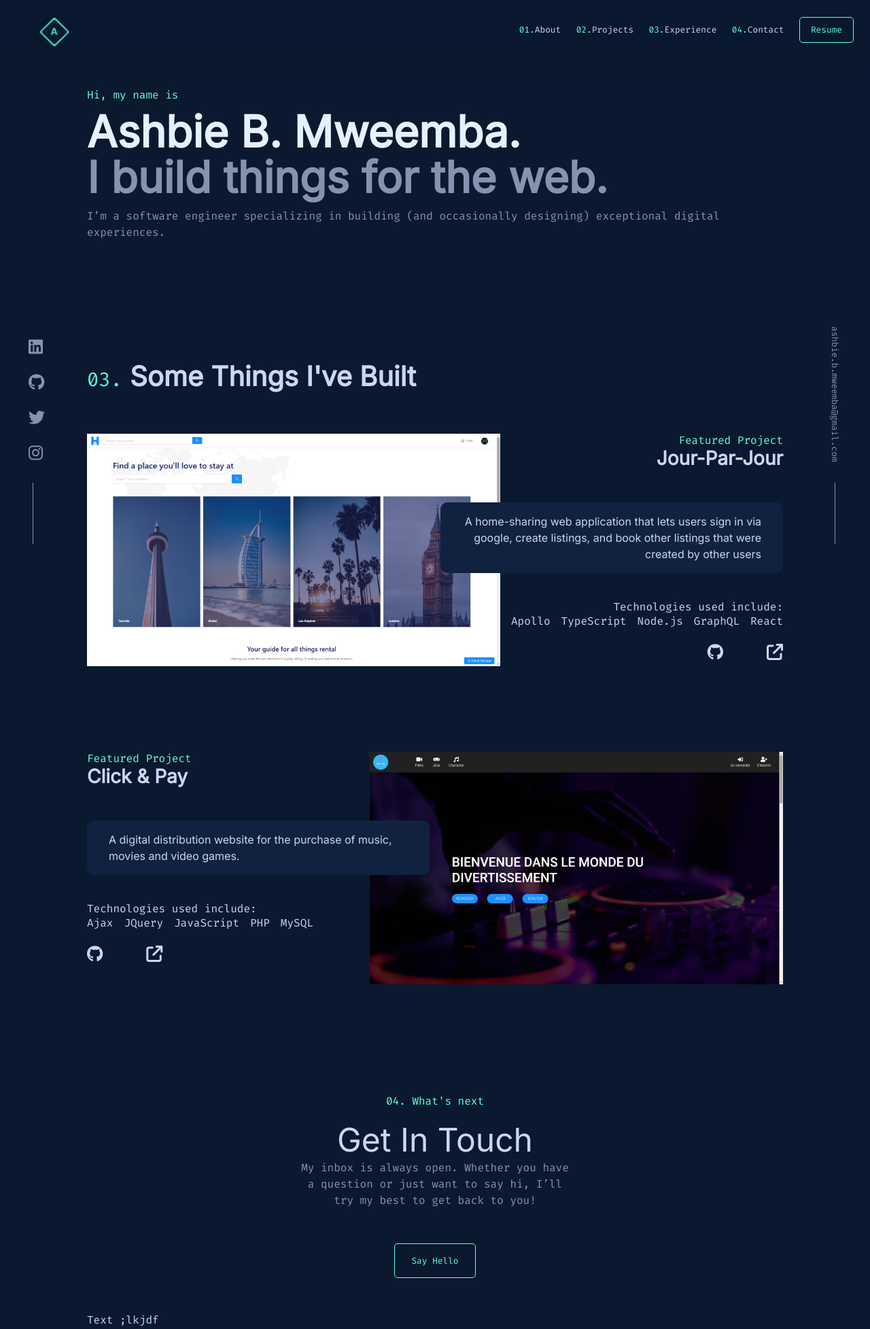
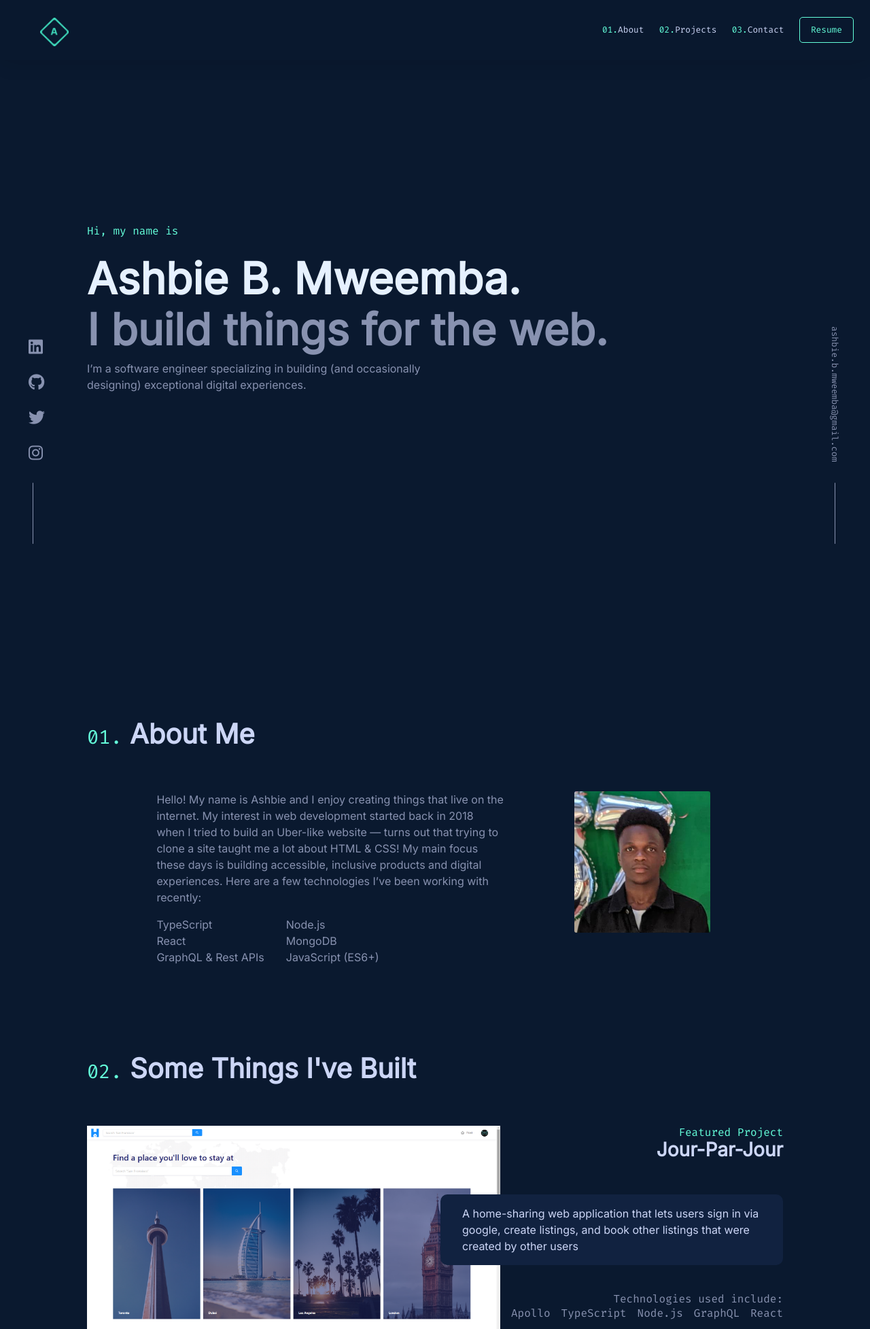
Before and after one commit to ashbie/simple-portfolio, a PHP site: page /test.html in a window 1280 px wide. Shown: the top 1955 px of the page at 68% size. Run offline with PHP 8.4, Linux system fonts and the light colour scheme; some libraries are stand-ins or nearby versions.

Commit message:
add about me section. Experience section left

```diff
--- a/resume.html
+++ b/resume.html
@@ -14,7 +14,7 @@
 
 <body  style="margin: 0; padding: 0;">
 
-   <iframe src="(English)AshbieBMweemba---Resume.pdf"
+   <iframe src="AshbieBMweemba---Resume(en).pdf"
 
    frameborder="0"
    background-color="0xFF333333"
--- a/test.css
+++ b/test.css
@@ -74,7 +74,14 @@
 
   /* intro styles */
   #intro {
-    padding-bottom: 10rem;
+    height: 100vh;
+    /* display: flex;
+    flex-direction: column;
+    justify-content: center; */
+    /*padding-bottom: 10rem;*/
+  }
+  #intro .percent {
+    height: 25vh;
   }
   #intro p {
     /* Rem (short for “root-em”) units dictate an element's font size relative to the size of the root element. By default, most browsers use a font size value of 16px. So, if the root element is 16px, an element with the value 1rem will also equal 16px. */
@@ -90,8 +97,10 @@
     color: var(--white);
     font-weight: 600;
     display: block;
-    margin-top: 16px;
+    margin-top: 2rem;
+    margin-bottom: 1.5rem;
     line-height: 0.8;
+
   }
   #intro h2 {
     font-size: 4rem;
@@ -103,6 +112,8 @@
   }
   #intro .software-engineer {
     color: var(--dk_grey);
+    max-width: 50%;
+    font-family: var(--sans);
   }
 
   /* contact_me styles */
@@ -119,13 +130,18 @@
     color: var(--lt_grey);
     font-size: 3rem;
     font-family: var(--sans);
+    font-weight: 700;
+    padding-bottom: 1rem;
   }
   #contact_me .message {
     color: var(--dk_grey);
-    font-family: var(--mono);
+    font-family: var(--sans);
   }
   #contact_me p:last-child {
     margin-top: 4rem;
+  }
+  #contact_me .percent {
+    height: 30vh;
   }
 
    /* ***************************************************************
@@ -168,13 +184,13 @@
     flex-flow: row nowrap;
     left: 0;
     padding-left: 2.2rem;
-    box-shadow: 0 0 3px 10px var(--dark-navy);
-    z-index: 5;
+
+    /* z-index: 5; */
 
     /* From https://css.glass */
     background: rgba(10, 25, 47, 0.86);
     box-shadow: 0 4px 30px rgba(0, 0, 0, 0.1);
-    backdrop-filter: blur(90px);
+     backdrop-filter: blur(90px);
     -webkit-backdrop-filter: blur(20px);
 
   }
@@ -332,10 +344,21 @@
    /* ******************************************************************
                     Projects
   ********************************************************************* */
+  #projects {
+    padding-top: 8rem;
+  }
 #projects h2 {
   font-size: 2.5rem;
 }
-
+.numbers-section {
+  color: var(--green);
+  font-size: 1.8rem;
+  font-weight: 400;
+  font-family: var(--mono);
+}
+#projects .project-description {
+  text-align: left;
+}
 
 
 
@@ -380,6 +404,47 @@
   }
 
 
+     /* ******************************************************************
+                    About-Me --- universal
+  ********************************************************************* */
+  #about_me {
+    padding-top: 8rem;
+  }
+  .section_heading {
+    font-size: 2.5rem;
+    margin-bottom: calc(2.5rem * 1.5);
+    font-family: var(--sans);
+    font-weight: 700;
+    color: var(--lt_grey);
+  }
+  .text {
+    font-family: var(--sans);
+    color: var(--dk_grey);
+    padding: 0;
+
+  }
+  #technologies {
+    display: flex;
+    flex-direction: row;
+    gap: 2rem;
+    font-family: var(--sans);
+    color: var(--dk_grey);
+  }
+  #about_me .grid-about-me {
+    display: grid;
+    grid-template-columns: repeat(10, 1fr);
+  }
+  #about_me .grid-text {
+    grid-column: 2/7;
+  }
+  #about_me .grid-img {
+    grid-column: 8/11;
+  }
+  #about_me .grid-about-me .grid-img img {
+    max-width: 200px;
+    border-radius: 3px;
+    /* opacity: 0.2; */
+  }
 
 
      /* ******************************************************************
@@ -606,14 +737,13 @@
 
     display:flex;
     flex-direction: row;
-    gap: 4rem;
-    justify-content: flex-start;
+    gap: 2rem;
     font-size: 1.5rem;
     margin: 1rem 0;
   }
-  img {
+  /* img {
     backgro: #64ffda;
-  }
+  } */
   .technologies-list{
     display:flex;
     flex-direction: row nowrap;
@@ -621,6 +751,7 @@
 
     justify-content: flex-end;
     font-size: 1rem;
+    color: var(--dk_grey);
   }
   #clicknpay-tech {
     display:flex;
@@ -650,12 +781,7 @@
     font-family: var(--sans);
     font-weight: 600;
   }
-  .numbers-section {
-    color: var(--green);
-    font-size: 1.8rem;
-    font-weight: 400;
-    font-family: var(--mono);
-  }
+
   #projects h2 {
     font-size: 2.5rem;
     margin-bottom: calc(2.5rem * 1.5);
@@ -676,6 +802,7 @@
   #projects h4 {
     font-size: 1rem;
     margin: 0;
+    color: var(--dk_grey);
   }
   #grid-image-jpj {
     grid-column: 1/7;
--- a/test.html
+++ b/test.html
@@ -38,14 +38,14 @@
   <!-- How that lady did her navbar -->
 
 
-
+      <div class="click-out"></div>
       <ul id="the-ul" class="nav-menu">
 
-          <li class="nav-item"><a href="#about" class="nav-link"><span class="numbers">01.</span>About</a></li>
+          <li class="nav-item"><a href="#about_me" class="nav-link"><span class="numbers">01.</span>About</a></li>
           <li class="nav-item"><a href="#projects" class="nav-link"><span class="numbers">02.</span>Projects</a></li>
-          <li class="nav-item"><a href="#experience" class="nav-link"><span class="numbers">03.</span>Experience</a></li>
-          <li class="nav-item"><a href="#contact_me" class="nav-link"><span class="numbers">04.</span>Contact</a></li>
-          <li class="nav-item"><a href="/resume" target="_blank" class="bttn" id="resume-bttn">Resume</a></li>
+          <!-- <li class="nav-item"><a href="#experience" class="nav-link"><span class="numbers">03.</span>Experience</a></li> -->
+          <li class="nav-item"><a href="#contact_me" class="nav-link"><span class="numbers">03.</span>Contact</a></li>
+          <li class="nav-item"><a href="resume.html" target="_blank" class="bttn" id="resume-bttn">Resume</a></li>
 
       </ul>
       <div class="hamburger">
@@ -80,6 +80,7 @@
   </nav>
 
   <section id="intro">
+    <div class="percent"></div>
     <p class="name">Hi, my name is <span>Ashbie B. Mweemba.</span></p>
 
     <h2>I build things for the web.</h2>
@@ -87,10 +88,48 @@
     <p class="software-engineer">I’m a software engineer specializing in building (and occasionally designing) exceptional digital experiences.</p>
   </section>
 
+  <section id="about_me">
+    <h2 class="section_heading"><span class="numbers-section">01.</span> About Me</h2>
+    <span class="grid-about-me">
+      <div class="grid-text" >
+        <p class="text">
+          Hello! My name is Ashbie and I enjoy creating things that live on
+          the internet. My interest in web development started back in 2018
+          when I tried to build an Uber-like website — turns out that trying
+          to clone a site taught me a lot about HTML &amp; CSS! My main
+          focus these days is building accessible, inclusive products and
+          digital experiences. Here are a few technologies I’ve been working
+          with recently:
+        </p>
 
+        <span id="technologies">
+          <ul class="ul_1">
+            <li>TypeScript</li>
+            <li>React</li>
+            <li>GraphQL &amp; Rest APIs</li>
+          </ul>
+
+          <ul class="ul_2">
+            <li>Node.js</li>
+            <li>MongoDB</li>
+            <li>JavaScript (ES6+)</li>
+          </ul>
+        </span>
+      </div>
+      <div class="grid-img">
+
+        <img src="assets/img/face.jpeg" alt="image of Ashbie">
+
+      </div>
+    </span>
+  </section>
+
+  <section id="experience">
+
+  </section>
 
   <section id="projects">
-    <h2><span class="numbers-section">03.</span> Some Things I've Built</h2>
+    <h2><span class="numbers-section">02.</span> Some Things I've Built</h2>
     <article>
       <div id="grid-text-jpj" class="project-grid-text">
         <h4 class="featured-project">Featured Project</h4>
@@ -112,7 +151,7 @@
           <li>GraphQL</li>
           <li>React</li>
         </ul>
-        <span id="desktop-links">
+        <span id="desktop-links" class="grid-icon-links">
           <a href="https://github.com/ashbie/airbnb-clone" target="_blank"  >
             <span class="fa-brands fa-github"></span></a>
             <a href="https://jour-par-jour.herokuapp.com/" target="_blank"  >
@@ -180,7 +219,8 @@
 
 
   <section id="contact_me">
-    <p class="whats_next">04. What's next</p>
+    <div class="percent"></div>
+    <p class="whats_next">03. What's next</p>
 
     <h2>Get In Touch</h2>
 
@@ -189,168 +229,7 @@
 
   </section>
 
-  <p>Text ;lkjdf</p>
-  <p>Text ;lkjdf</p>
-  <p>Text ;lkjdf</p>
-  <p>Text ;lkjdf</p>
-  <p>Text ;lkjdf</p>
-  <p>Text ;lkjdf</p>
-  <p>Text ;lkjdf</p>
-  <p>Text ;lkjdf</p>
-  <p>Text ;lkjdf</p>
-  <p>Text ;lkjdf</p>
-  <p>Text ;lkjdf</p>
-  <p>Text ;lkjdf</p>
-  <p>Text ;lkjdf</p>
-  <p>Text ;lkjdf</p>
-  <p>Text ;lkjdf</p>
-  <p>Text ;lkjdf</p>
-  <p>Text ;lkjdf</p>
-  <p>Text ;lkjdf</p>
-  <p>Text ;lkjdf</p>
-  <p>Text ;lkjdf</p>
-  <p>Text ;lkjdf</p>
-  <p>Text ;lkjdf</p>
-  <p>Text ;lkjdf</p>
-  <p>Text ;lkjdf</p>
-  <p>Text ;lkjdf</p>
-  <p>Text ;lkjdf</p>
-  <p>Text ;lkjdf</p>
-  <p>Text ;lkjdf</p>
-  <p>Text ;lkjdf</p>
-  <p>Text ;lkjdf</p>
-  <p>Text ;lkjdf</p>
-  <p>Text ;lkjdf</p>
-  <p>Text ;lkjdf</p>
-  <p>Text ;lkjdf</p>
-  <p>Text ;lkjdf</p>
-  <p>Text ;lkjdf</p>
-  <p>Text ;lkjdf</p>
-  <p>Text ;lkjdf</p>
-  <p>Text ;lkjdf</p>
-  <p>Text ;lkjdf</p>
-  <p>Text ;lkjdf</p>
-  <p>Text ;lkjdf</p>
-  <p>Text ;lkjdf</p>
-  <p>Text ;lkjdf</p>
-  <p>Text ;lkjdf</p>
-  <p>Text ;lkjdf</p>
-  <p>Text ;lkjdf</p>
-  <p>Text ;lkjdf</p>
-  <p>Text ;lkjdf</p>
-  <p>Text ;lkjdf</p>
-  <p>Text ;lkjdf</p>
-  <p>Text ;lkjdf</p>
-  <p>Text ;lkjdf</p>
-  <p>Text ;lkjdf</p>
-  <p>Text ;lkjdf</p>
-  <p>Text ;lkjdf</p>
-  <p>Text ;lkjdf</p>
-  <p>Text ;lkjdf</p>
-  <p>Text ;lkjdf</p>
-  <p>Text ;lkjdf</p>
-  <p>Text ;lkjdf</p>
-  <p>Text ;lkjdf</p>
-  <p>Text ;lkjdf</p>
-  <p>Text ;lkjdf</p>
-  <p>Text ;lkjdf</p>
-  <p>Text ;lkjdf</p>
-  <p>Text ;lkjdf</p>
-  <p>Text ;lkjdf</p>
-  <p>Text ;lkjdf</p>
-  <p>Text ;lkjdf</p>
-  <p>Text ;lkjdf</p>
-  <p>Text ;lkjdf</p>
-  <p>Text ;lkjdf</p>
-  <p>Text ;lkjdf</p>
-  <p>Text ;lkjdf</p>
-  <p>Text ;lkjdf</p>
-  <p>Text ;lkjdf</p>
-  <p>Text ;lkjdf</p>
-  <p>Text ;lkjdf</p>
-  <p>Text ;lkjdf</p>
-  <p>Text ;lkjdf</p>
-  <p>Text ;lkjdf</p>
-  <p>Text ;lkjdf</p>
-  <p>Text ;lkjdf</p>
-  <p>Text ;lkjdf</p>
-  <p>Text ;lkjdf</p>
-  <p>Text ;lkjdf</p>
-  <p>Text ;lkjdf</p>
-  <p>Text ;lkjdf</p>
-  <p>Text ;lkjdf</p>
-  <p>Text ;lkjdf</p>
-  <p>Text ;lkjdf</p>
-  <p>Text ;lkjdf</p>
-  <p>Text ;lkjdf</p>
-  <p>Text ;lkjdf</p>
-  <p>Text ;lkjdf</p>
-  <p>Text ;lkjdf</p>
-  <p>Text ;lkjdf</p>
-  <p>Text ;lkjdf</p>
-  <p>Text ;lkjdf</p>
-  <p>Text ;lkjdf</p>
-  <p>Text ;lkjdf</p>
-  <p>Text ;lkjdf</p>
-  <p>Text ;lkjdf</p>
-  <p>Text ;lkjdf</p>
-  <p>Text ;lkjdf</p>
-  <p>Text ;lkjdf</p>
-  <p>Text ;lkjdf</p>
-  <p>Text ;lkjdf</p>
-  <p>Text ;lkjdf</p>
-  <p>Text ;lkjdf</p>
-  <p>Text ;lkjdf</p>
-  <p>Text ;lkjdf</p>
-  <p>Text ;lkjdf</p>
-  <p>Text ;lkjdf</p>
-  <p>Text ;lkjdf</p>
-  <p>Text ;lkjdf</p>
-  <p>Text ;lkjdf</p>
-  <p>Text ;lkjdf</p>
-  <p>Text ;lkjdf</p>
-  <p>Text ;lkjdf</p>
-  <p>Text ;lkjdf</p>
-  <p>Text ;lkjdf</p>
-  <p>Text ;lkjdf</p>
-  <p>Text ;lkjdf</p>
-  <p>Text ;lkjdf</p>
-  <p>Text ;lkjdf</p>
-  <p>Text ;lkjdf</p>
-  <p>Text ;lkjdf</p>
-  <p>Text ;lkjdf</p>
-  <p>Text ;lkjdf</p>
-  <p>Text ;lkjdf</p>
-  <p>Text ;lkjdf</p>
-  <p>Text ;lkjdf</p>
-  <p>Text ;lkjdf</p>
-  <p>Text ;lkjdf</p>
-  <p>Text ;lkjdf</p>
-  <p>Text ;lkjdf</p>
-  <p>Text ;lkjdf</p>
-  <p>Text ;lkjdf</p>
-  <p>Text ;lkjdf</p>
-  <p>Text ;lkjdf</p>
-  <p>Text ;lkjdf</p>
-  <p>Text ;lkjdf</p>
-  <p>Text ;lkjdf</p>
-  <p>Text ;lkjdf</p>
-  <p>Text ;lkjdf</p>
-  <p>Text ;lkjdf</p>
-  <p>Text ;lkjdf</p>
-  <p>Text ;lkjdf</p>
-  <p>Text ;lkjdf</p>
-  <p>Text ;lkjdf</p>
-  <p>Text ;lkjdf</p>
-  <p>Text ;lkjdf</p>
-  <p>Text ;lkjdf</p>
-  <p>Text ;lkjdf</p>
-  <p>Text ;lkjdf</p>
-  <p>Text ;lkjdf</p>
-  <p>Text ;lkjdf</p>
-  <p>Text ;lkjdf</p>
-  <p>Text ;lkjdf</p>
-  <p>Text ;lkjdf</p>
+
 
 
 
@@ -376,313 +255,7 @@
   </section>
 </div>
 
-  <!-- <style>
-    /* variables declared here - these are the colors for our pages, as well as the font stacks and sizes. */
 
-:root {
-  --bg_blue: #0: #3edabb;
-  --lt_grey: #ccd6f6;
-  --dk_grey: #8892b0;
-  --txt_bg_blue: #112240;
-  --aqua: #86fbfb;
-  --white: #f7f8fa;
-  --font-size: 1.3rem;
-  --mono: "Fira code", monospace;
-  --sans: "Inter", sans-serif;
-}
-/* border box model: https://css-tricks.com/box-sizing/ */
-html {
-  box-sizing: border-box;
-}
-*,
-*::before,
-*::after {
-  box-sizing: inherit;
-}
-body {
-  padding: 0;
-  margin: 0;
-  font-family: var(--mono);
-  background-color: var(--bg_blue);
-  color: var(--lt_grey);
-}
-h1,
-h2,
-h3 {
-  margin: 0;
-}
-a {
-}
-a:hover {
-  text-decoration: none;
-}
-
-/* intro styles */
-#intro {
-  padding-bottom: 10rem;
-}
-#intro p {
-  /* Rem (short for “root-em”) units dictate an element's font size relative to the size of the root element. By default, most browsers use a font size value of 16px. So, if the root element is 16px, an element with the value 1rem will also equal 16px. */
-  font-size: 1rem;
-}
-#intro .name {
-  font-family: var(--mono);
-  color: var(--green);
-}
-.name span {
-  font-family: var(--sans);
-  font-size: 4rem;
-  color: var(--lt_grey);
-  display: block;
-}
-#intro h2 {
-  font-size: 4rem;
-  color: var(--dk_grey);
-  font-family: var(--sans);
-}
-#intro .software-engineer {
-  color: var(--dk_grey);
-}
-
-/* contact_me styles */
-#contact_me {
-  width: 400px;
-  text-align: center;
-  margin: 0 auto;
-  padding: 3rem 0;
-}
-#contact_me .whats_next {
-  color: var(--green);
-}
-#contact_me h2 {
-  color: var(--lt_grey);
-  font-size: 3rem;
-  font-family: var(--sans);
-}
-#contact_me .message {
-  color: var(--dk_grey);
-  font-family: var(--mono);
-}
-#contact_me .button {
-  margin-top: 3rem;
-}
-
-/*  *********************************************************
-                      navbar.main styles
-    ********************************************************* */
-    #main-navbar {
-  background-color: var(--txt_bg_blue);
-  display: flex;
-  height: 5.5rem;
-  justify-content: space-between;
-  align-items: center;
-  padding: 1rem 1.5rem;
-}
-/* nav
-all navs*/
-nav {
-  font-size: 80%;
-  padding: 1rem;
-}
-/* nav h1 a */
-#anchor1-in-nav {
-  font-family: var(--sans);
-}
-
-#main-navbar .logo a {
-  color: var(--lt_grey);
-  font-size: 1.5rem;
-  font-weight: bold;
-  text-decoration: none;
-}
-/* nav ul */
-#the-ul {
-  list-style-type: none;
-  padding: 0;
-  margin: 0;
-  /*display: flex;
-  flex-flow: row wrap;
-  gap: 2rem;
-  justify-content: center;
-  align-items: center;*/
-}
-
-nav a {
-  color: var(--lt_grey);
-  text-decoration: none;
-  display: block;
-}
-nav a:hover {
-  color: var(--green);
-}
-.child-1 {
-  /*flex-basis: 100%;
-  text-align: left;*/
-}
-.numbers {
-  color: var(--green);
-}
-  #main-navbar {
-    /*max-width: 1200px;*/
-    /*margin: 0 auto;*/
-    postion: relative;
-    width: 100%;
-    display: flex;
-    justify-content: space-between;
-    align-items: center;
-    padding: 0 25px;
-    transition: 0.3s;
-  }
-  .logo img {
-    display: block;
-    width: 100%;
-  }
-  #main-navbar .navigation {
-  display: flex;
-  justify-content: flex-end;
-}
-  .menu {
-    display: flex;
-    flex-direction: row;
-    justify-content: center;
-    align-items: center;
-    gap: 2rem;
-    z-index: 1;
-    transition: 0.3s;
-  }
-  .menu li a {
-    display: block;
-    line-height: 1;
-    transition: 0.5s;
-    padding-top: 40px;
-    padding-bottom: 40px;
-  }
-  #main-navbar .navigation .toggle-menu, #hamburger {
-  display: none;
-}
-  #hamburger {
-    position: relative;
-    width: 30px;
-    height: 4px;
-    background: var(--lt_grey);
-    border-radius: 10px;
-    cursor: pointer;
-    z-index: 2;
-    transition: 0.3s;
-  }
-  #hamburger:before,
-  #hamburger:after {
-    content: "";
-    position: absolute;
-    height: 4px;
-    right: 0;
-    background: var(--lt_grey);
-    border-radius: 10px;
-    transition: 0.3s;
-  }
-  #hamburger:before {
-    top: -10px;
-    width: 30px;
-  }
-  #hamburger:after {
-    top: 10px;
-    width: 30px;
-  }
-  .toggle-menu {
-    position: absolute;
-    width: 30px;
-    height: 100%;
-    z-index: 3;
-    cursor: pointer;
-    opacity: 0;
-  }
-
- .child-1 {
-    /*flex-basis: auto;
-    text-align: left;
-    margin-right: auto;*/
-  }
-  #main-navbar .navigation .toggle-menu:checked ~ .menu {
-  left: 0;
-}
-
-/* when the screen gets <= that of a phone */
-@media screen and (max-width: 850px) {
-   .toggle-menu,
-  #hamburger {
-    display: block;
-  }
-  #main-navbar {
-    padding: 10px 20px;
-  }
-  #main-navbar .navigation .toggle-menu:checked ~ #hamburger {
-    background: transparent;
-  }
-  #main-navbar .navigation .toggle-menu:checked ~ #hamburger:before {
-    top: 0;
-    transform: rotate(-45deg);
-    width: 30px;
-  }
-  #main-navbar .navigation .toggle-menu:checked ~ #hamburger:after {
-    top: 0;
-    transform: rotate(45deg);
-    width: 30px;
-  }
-  .menu {
-    justify-content: start;
-    flex-direction: column;
-    gap: 0.1rem;
-    align-items: center;
-    position: fixed;
-    top: 5.2rem;
-    right: -600;
-    background: var(--txt_bg_blue);
-    width: 300px;
-    height: 100%;
-    padding-top: 65px;
-  }
-  .menu li {
-    width: 100%;
-  }
-  .menu li a {
-    padding: 30px;
-  }
-
-}
-
-/* left-vertical-navbar */
-.vertical-navbars-ul {
-  list-style-type: none;
-  padding: 0;
-  margin: 0;
-}
-#lvn-ul {
-  display: flex;
-  gap: 1rem;
-  flex-flow: column wrap;
-}
-#lvn-hr {
-  width: 1px;
-  height: 15rem;
-  align: left;
-  padding: 0;
-  margin: 1rem 0 0;
-}
-
-/* Right vertical navbar */
-#rvn-hr {
-  width: 1px;
-  height: 15rem;
-  align: left;
-  padding: 0;
-  margin: 1rem 0 0;
-}
-#email-address {
-  writing-mode: vertical-rl;
-  text-orientation: mixed;
-}
-
-  </style> -->
 
   <!-- My JS -->
   <script src="test.js"></script>
```
Also changed, not shown: other parts of test.css (+78 -15 lines), test.js (+16 -0 lines), assets/img/face.jpeg (added), 2 other files.
